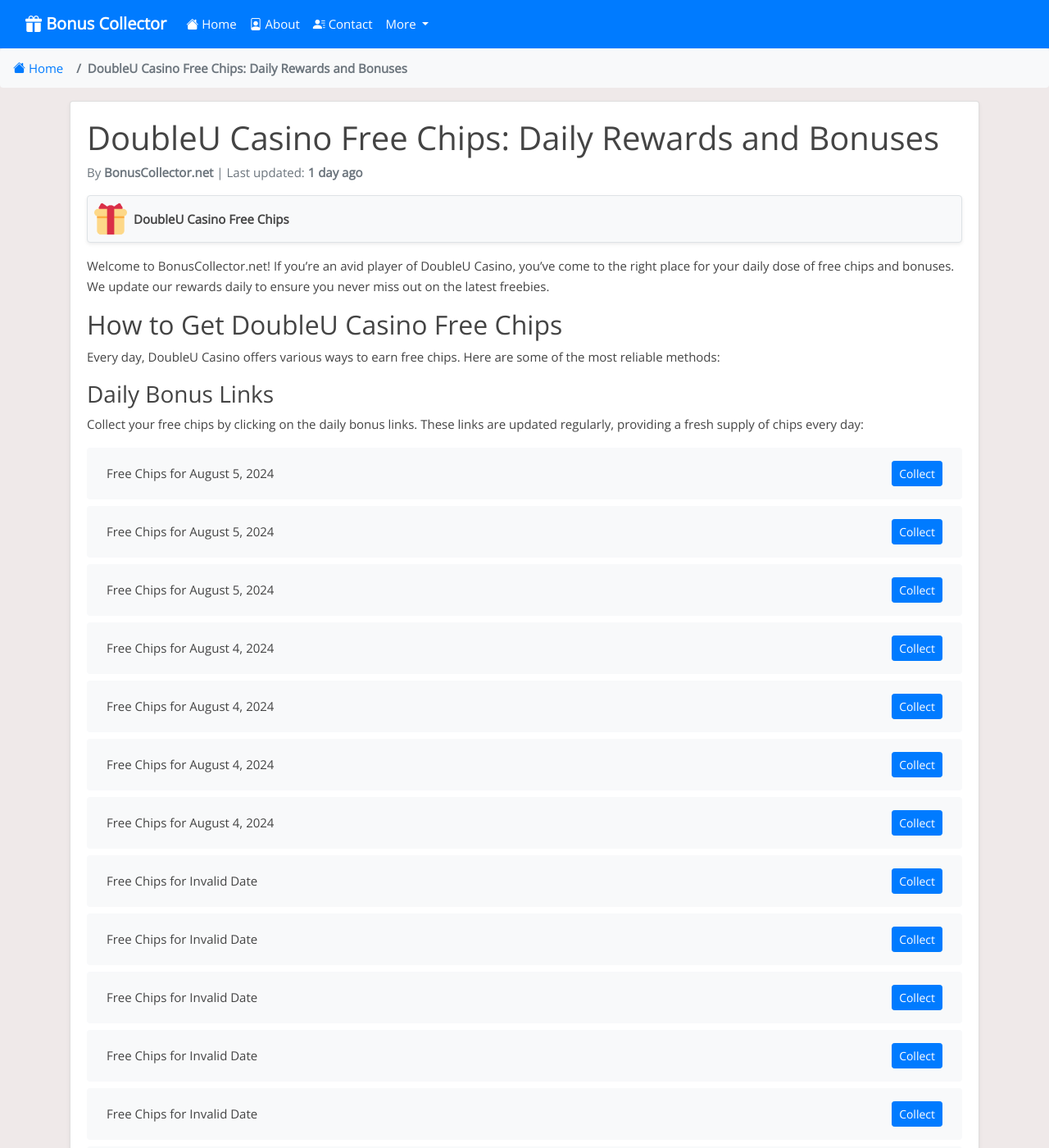
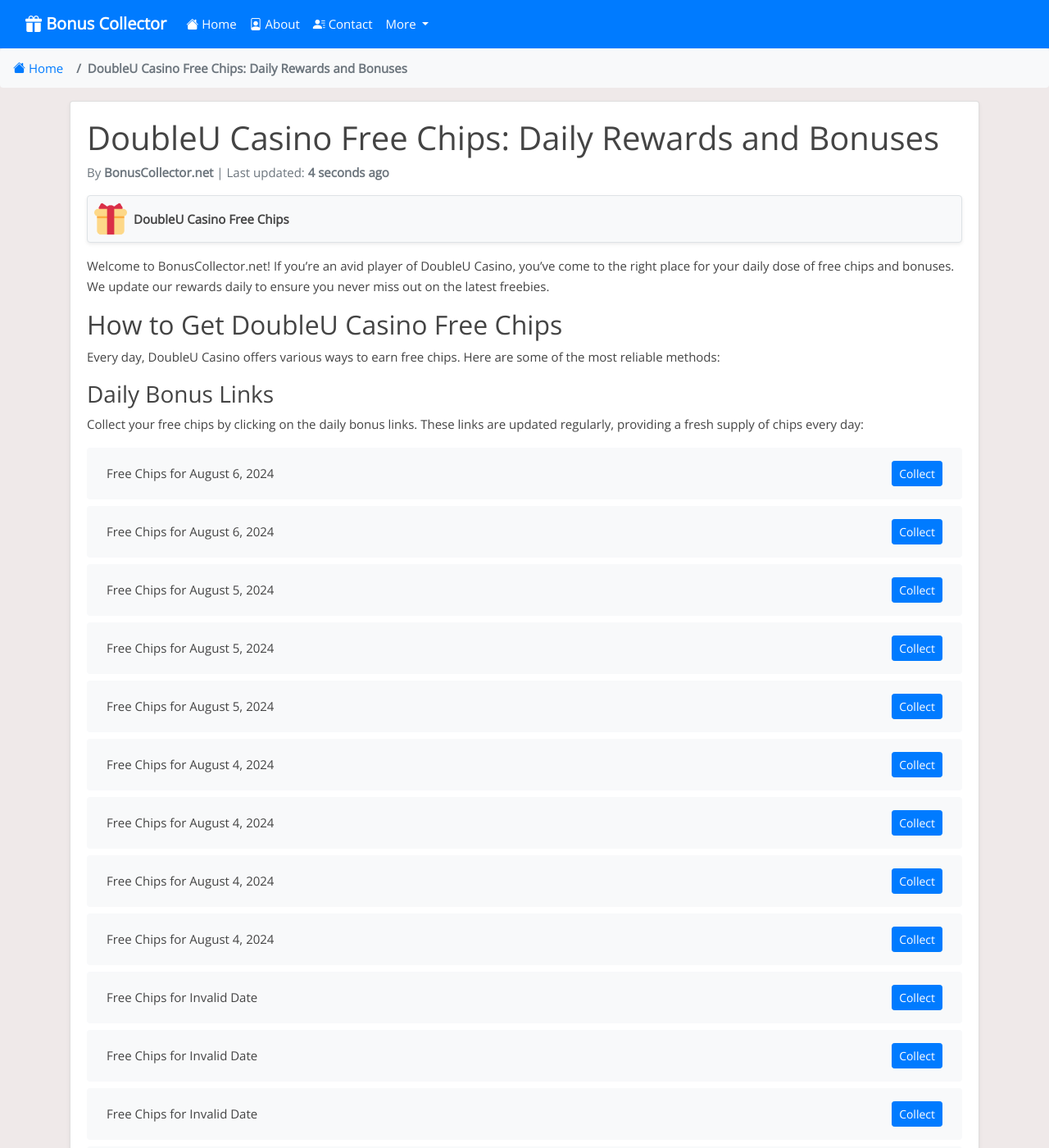
Before and after one commit to Prollad99/bs-net, a Jekyll site: the page built from _posts/2024-07-19-doubleu-casino.md, in a window 1280 px wide and 1400 px high. Shown: the whole window at 82% size. Built offline with Jekyll 4.4.1, drawn with Linux system fonts in a browser that asks for light colours; nearby versions of some CDN libraries; comment, search, counter and statistics services are not loaded.

Commit message:
Update doubleu-casino reward links and last modified date

```diff
--- a/_data/include_files.yml
+++ b/_data/include_files.yml
@@ -5,7 +5,7 @@
   last_modified: 2024-08-05 17:34:01
 
 doubleu-casino.html:
-  last_modified: 2024-08-05 04:08:58
+  last_modified: 2024-08-06 04:09:26
 
 bingo-bash.html:
   last_modified: 2024-08-06 04:09:25
--- a/_includes/doubleu-casino.html
+++ b/_includes/doubleu-casino.html
@@ -1,4 +1,12 @@
 <ul class="list-group mt-3 mb-4">
+  <li class="list-group-item d-flex justify-content-between align-items-center">
+    <span>Free Chips for August 6, 2024</span>
+    <a href="https://duc.link/GrandSpinsAug05v4b3" class="btn btn-primary btn-sm">Collect</a>
+  </li>
+  <li class="list-group-item d-flex justify-content-between align-items-center">
+    <span>Free Chips for August 6, 2024</span>
+    <a href="https://duc.link/FreeChipsAug05a8v2" class="btn btn-primary btn-sm">Collect</a>
+  </li>
   <li class="list-group-item d-flex justify-content-between align-items-center">
     <span>Free Chips for August 5, 2024</span>
     <a href="https://duc.link/insta_i0yeu4sl" class="btn btn-primary btn-sm">Collect</a>
@@ -391,12 +399,4 @@
     <span>Free Chips for Invalid Date</span>
     <a href="https://duc.link/insta_dm3s0e" class="btn btn-primary btn-sm">Collect</a>
   </li>
-  <li class="list-group-item d-flex justify-content-between align-items-center">
-    <span>Free Chips for Invalid Date</span>
-    <a href="https://duc.link/FreeSpinsJun30h7s1" class="btn btn-primary btn-sm">Collect</a>
-  </li>
-  <li class="list-group-item d-flex justify-content-between align-items-center">
-    <span>Free Chips for Invalid Date</span>
-    <a href="https://duc.link/FreeChipsJun30o3m6" class="btn btn-primary btn-sm">Collect</a>
-  </li>
 </ul>
```
Also changed, not shown: links-json/doubleu-casino.json (+8 -6 lines).
